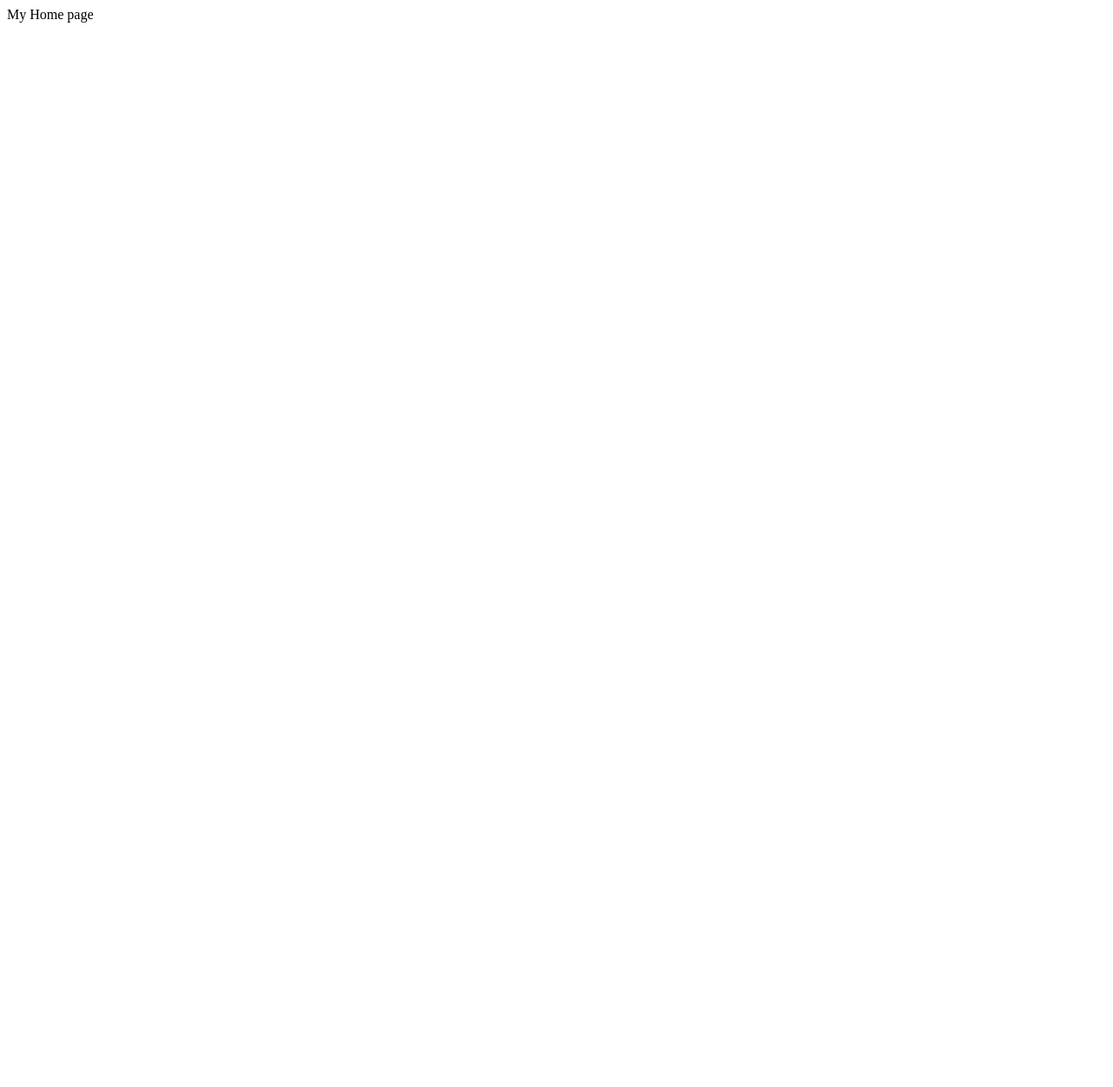
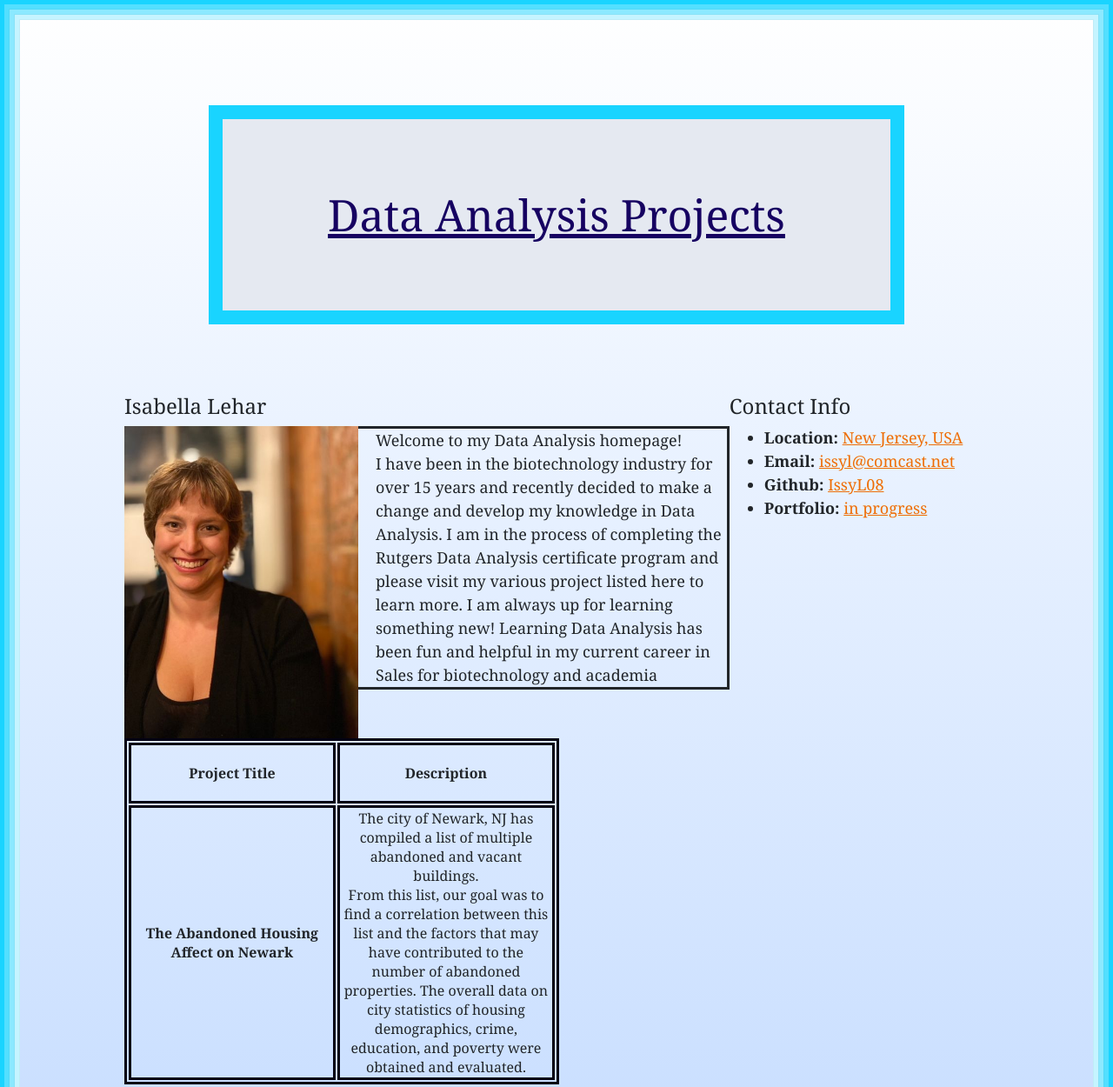
Before and after one commit to IssyL08/IssyL08.github.io, a plain HTML site: page index.html in a window 1280 px wide. Shown: the top 1250 px of the page at 87% size. Before the commit the page ends 800 px from the top, so only its background shows below. Drawn offline with nearby package versions, Linux system fonts and the light colour scheme.

Commit message:
05.08.2021

```diff
--- a/index.html
+++ b/index.html
@@ -1,4 +1,82 @@
+<html lang="en-us">
+  <!-- Bootstrap CDN -->
+  <link rel="stylesheet" href="https://stackpath.bootstrapcdn.com/bootstrap/4.3.1/css/bootstrap.min.css" integrity="sha384-ggOyR0iXCbMQv3Xipma34MD+dH/1fQ784/j6cY/iJTQUOhcWr7x9JvoRxT2MZw1T" crossorigin="anonymous">
+
+
+<head>
+  <meta charset="UTF-8">
+  <link rel="stylesheet" type="text/css" href="style.css">
+  <!DOCTYPE html PUBLIC "-//W3C//DTD XHTML 1.0 Transitional//EN" "http://www.w3.org/TR/xhtml1/DTD/xhtml1-transitional.dtd">
+  <html xmlns="http://www.w3.org/1999/xhtml">
+
+  <body style="height:4000px;">
+
+<div class="sticky">created by Isabella lehar </div>
+
+
+<title>Isabella's Data Analysis Homepage</title>
+<link rel="stylesheet" type="text/css" href="style.css">
+
+
+<h1><div class="outer-box-frame">Data Analysis Projects </div> </h1>
+
+<main class="container">
+
+  <section id="main-bio">
+    <section id="figure">
+      <h2 id="bio-name">Isabella Lehar</h2>
+      <img id="bio-image" src="/Images/IMG_4819.jpg" alt="Isabella Lehar">
+    </section>
+    <p class="solid">Welcome to my Data Analysis homepage! <br>I have been in the biotechnology industry for over 15 years and recently decided to make a change and develop my knowledge in Data Analysis.  I am in the process of completing the Rutgers Data Analysis certificate program and please visit my various project listed here to learn more.  I am always up for learning something new!  Learning Data Analysis has been fun and helpful in my current career in Sales for biotechnology and academia</br></p>
+  </section>
+
+  <aside id="contact-info">
+    <h2>Contact Info</h2>
+    <ul>
+      <li><strong>Location:</strong> <a href="#">New Jersey, USA</a></li>
+      <li><strong>Email:</strong> <a href="#">issyl@comcast.net</a></li>
+      <li><strong>Github:</strong> <a href="#">IssyL08</a></li>
+      <li><strong>Portfolio:</strong> <a href="#">in progress</a></li>
+    </ul>
+  </aside>
+
+
+
+    <style>
+      table, th, td {
+        border: 3px solid rgb(4, 1, 20);
+      }
+      </style>
+   <table class="a">
+    <tr>
+      <th><strong>Project Title</strong></th>
+      <th><strong>Description</strong></th>
+    </tr>
+    <tr>
+      <td><strong>The Abandoned Housing Affect on Newark</strong></td>
+      <td>The city of Newark, NJ has compiled a list of multiple abandoned and vacant buildings. </br> From this list, our goal was to find a correlation between this list and the factors that may have contributed to the number of abandoned properties. The overall data on city statistics of housing demographics, crime, education, and poverty were obtained and evaluated.
+      </td>
+    </tr>
+  </table>
+
+
+
+</style>
+</body>
+</html>
+</head>
+
 <html>
-My Home page
-
-</html>
+<head>
+<style>
+div.sticky {
+  position: -webkit-sticky;
+  position: sticky;
+  top: 4000;
+  right: 50px;
+  padding: 5px;
+  background-color: #cae8ca;
+  border: 2px solid #4CAF50;
+}
+</style>
+</head>
--- /dev/null
+++ b/style.css
@@ -0,0 +1,166 @@
+
+
+body {
+  padding: 40px;
+  overflow-x: hidden; /* For Opera */
+  -webkit-box-shadow:
+    inset #19d4ff 0 0 0 5px,
+    inset #18cdf7 0 0 0 1px,
+    inset #53dfff 0 0 0 10px,
+    inset #50d8f7 0 0 0 11px,
+    inset #8ce9ff 0 0 0 16px,
+    inset #88e2f7 0 0 0 17px,
+    inset #c5f4ff 0 0 0 22px,
+    inset #bfecf7 0 0 0 23px;
+  -moz-box-shadow:
+    inset #19d4ff 0 0 0 5px,
+    inset #18cdf7 0 0 0 1px,
+    inset #53dfff 0 0 0 10px,
+    inset #50d8f7 0 0 0 11px,
+    inset #8ce9ff 0 0 0 16px,
+    inset #88e2f7 0 0 0 17px,
+    inset #c5f4ff 0 0 0 22px,
+    inset #bfecf7 0 0 0 23px;
+  box-shadow:
+    inset #19d4ff 0 0 0 5px,
+    inset #18cdf7 0 0 0 1px,
+    inset #53dfff 0 0 0 10px,
+    inset #50d8f7 0 0 0 11px,
+    inset #8ce9ff 0 0 0 16px,
+    inset #88e2f7 0 0 0 17px,
+    inset #c5f4ff 0 0 0 22px,
+    inset #bfecf7 0 0 0 23px;
+  background-image: linear-gradient(color, color);
+}
+html {
+  height: 4000px;
+  }
+  body {
+  background-image: linear-gradient(#FFFFFF, rgb(89, 155, 255));
+  padding: 0;
+  margin-top: 0%;
+  font-family: Georgia, "Times New Roman", Times, serif;
+  font-size: 18px;
+  line-height: 150%;
+  color: rgb#32e4fc(4, 15, 32);
+  }
+  .outer-box-frame{
+    border: 1rem solid #19d4ff;
+    margin: 5rem auto;
+    padding: 5rem;
+    max-width: 50rem;
+  }
+  .outer-box-frame {
+    background-color: rgb(229, 233, 241);
+  }
+
+  h1 {
+
+    /* top header information */
+    margin-bottom: 50px;
+    /* changed pixels to 50px */
+    font-size: 50px;
+    /* This will color the heading font dark blue. */
+    color: rgb(22, 1, 97);
+    /* Align the text to the center of its enclosing element (e.g. div). */
+    text-align: center;
+    /* Underline the text. */
+    text-decoration: underline;
+  }
+  header {
+    background: rgb(52, 11, 165);
+  }
+
+  h2 {
+    font-size: 24px;
+  }
+
+  a {
+    color: #ee6e05;
+    text-decoration: underline;
+  }
+
+  /* Selecting elements by class */
+  .container {
+    width: 1024px;
+    margin: 0 auto;
+    text-decoration: none;
+  }
+
+  /* Selecting elements by ID */
+  #main-bio,
+  #contact-info,
+  #bio-image {
+    float: left;
+  }
+
+  #figure {
+    position: relative;
+  }
+
+  #bio-name {
+    position: relative;
+    top: 30%;
+  }
+
+  #main-bio {
+    width: 70%;
+  }
+
+  #contact-info {
+    width: 30%;
+
+  }
+
+  #bio-image {
+    width: 269px;
+    height: 359px;
+    margin-right: 20px;
+  }
+
+  #large-image {
+    width: 800px;
+    height: 600px;
+    margin-right: 30
+    align="middle";
+  }
+  p.outset {border-style: outset;
+  }
+  p.solid {border-style: solid;
+  }
+
+  table, td, th {
+    border: 2px solid black;
+    text-align: center;
+    table-layout: auto;
+    width: 500px;
+    border-collapse: separate;
+    height: 70px;
+  }
+
+
+
+  div.sticky {
+
+    position: sticky;
+    bottom: 0;
+    padding: 5px;
+    background-color: #42f3e4;
+    border: 2px solid #865ce7;
+   text-align: center;
+  }
+
+  .grid-container {
+    display: grid;
+    grid-template-columns: auto auto auto auto;
+    grid-gap: 10px;
+    background-color: #2196F3;
+    padding: 10px;
+  }
+
+  .grid-container > div {
+    background-color: rgba(255, 255, 255, 0.8);
+    text-align: center;
+    padding: 20px 0;
+    font-size: 30px;
+  }
```
Also changed, not shown: Images/IMG_1251.jpg (added), Images/IMG_4819.jpg (added).
